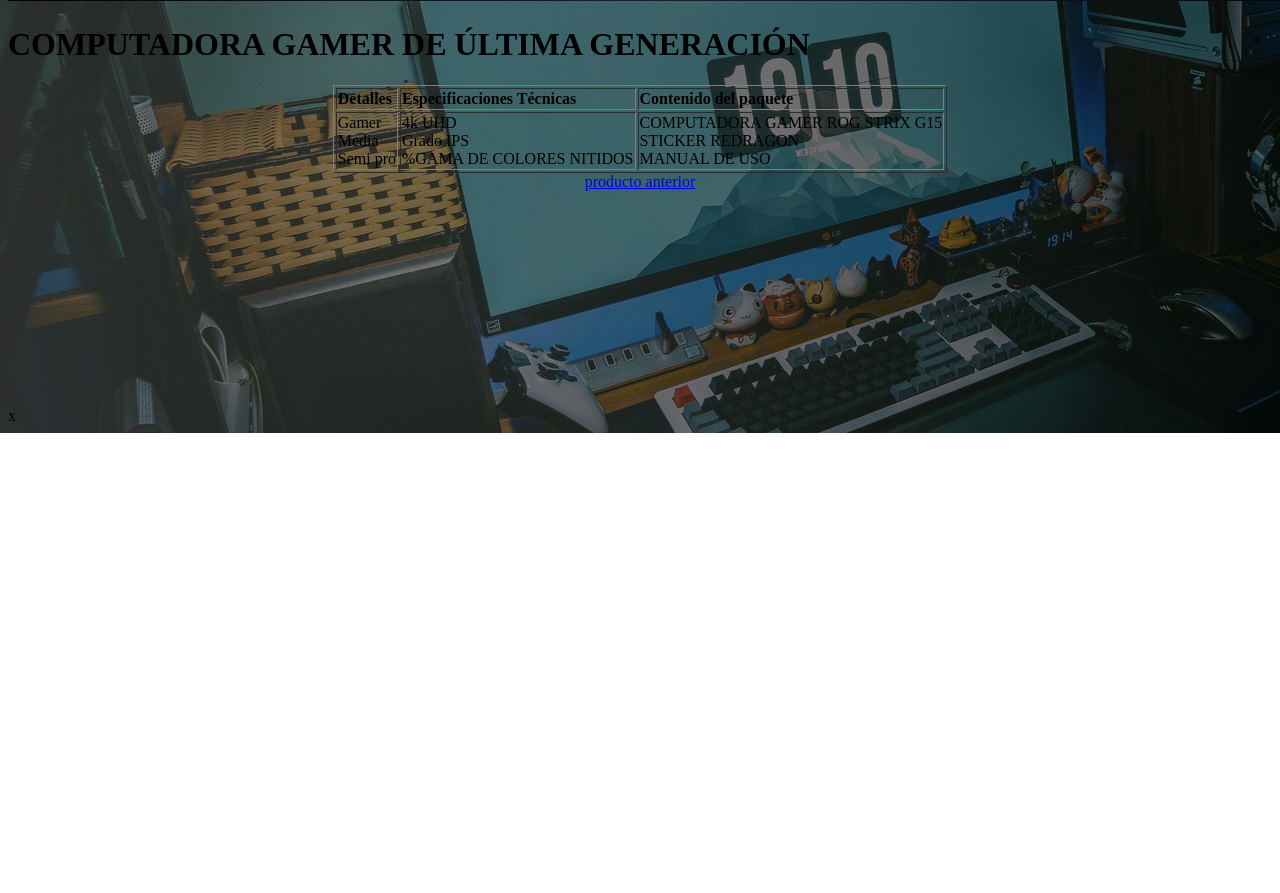
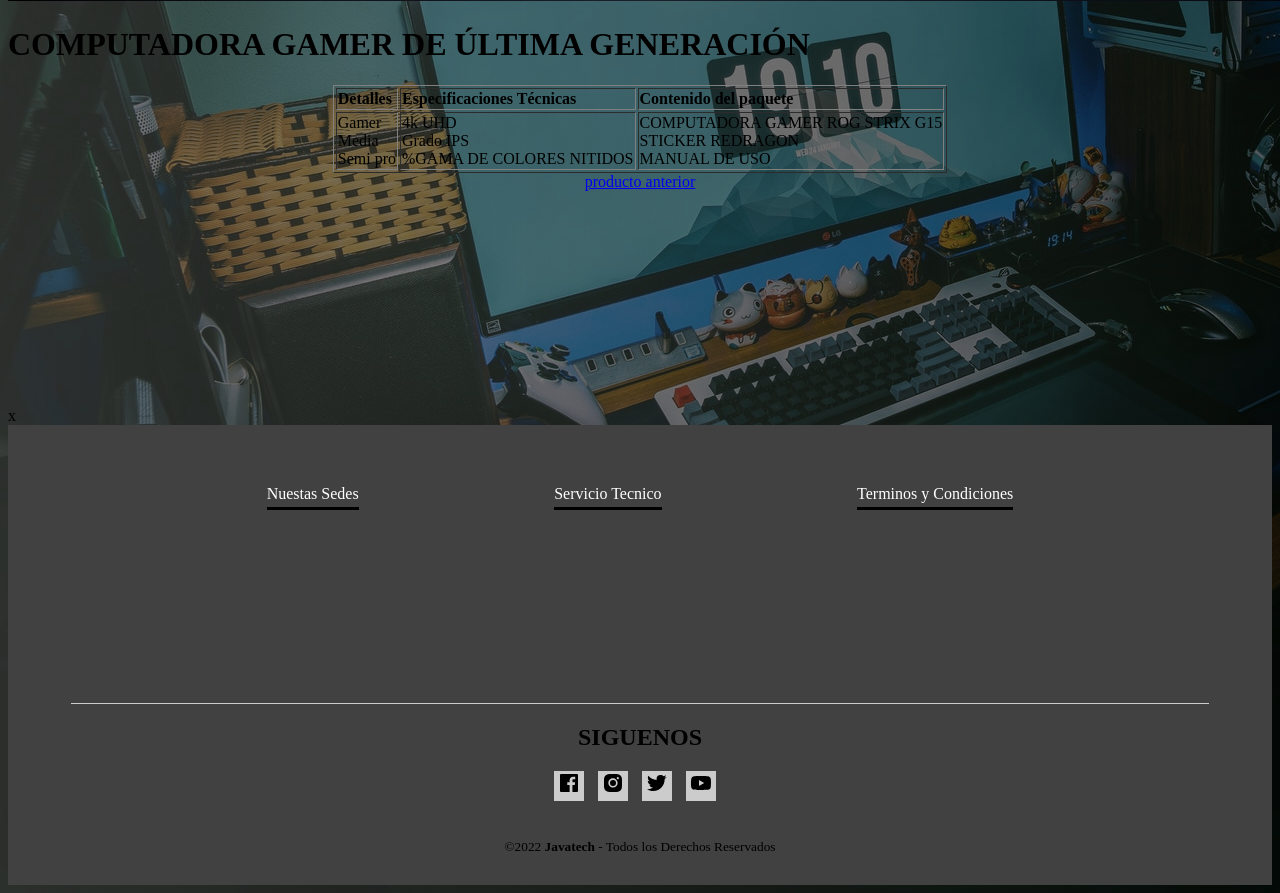
Before and after one commit to 72951086/lenguajes.github.io, a plain HTML site: page PAGINAS/especificaciones2.html in a window 1280 px wide. Shown: the part 475-1368 px from the top of the page. Before the commit the page ends 908 px from the top, so only its background shows below. Drawn offline with Linux system fonts and the light colour scheme.

Commit message:
footer
ingreso

```diff
--- a/CSS/color_letra.css
+++ b/CSS/color_letra.css
@@ -53,3 +53,36 @@ footer{
 .letra2{
     color: #fff;
 }
+
+.pie-pagina .box figure{
+    width: 600%;
+    height: 600%;
+    display: flex;
+    justify-content: center;
+    align-items: center;
+
+}
+.pie-pagina .box figure img .icon{
+    width: 400px;
+}
+
+.pie-pagina .box .red-social a{
+    display: inline-block;
+    text-decoration: none;
+    width: 30px;
+    height: 30px;
+    line-height: 30px;
+    color: aqua;
+    margin-right: 10px;
+    background-color: #ccc;
+    text-align: center;
+    transition: all 300ms ease;
+
+}
+.pie-pagina .box .red-social a:hover{
+    color: yellow;
+}
+
+.pie-pagina .grupo-1 small{
+    font-size: 15px;
+}
--- a/PAGINAS/especificaciones2.html
+++ b/PAGINAS/especificaciones2.html
@@ -36,6 +36,43 @@
         </center>
 
     <br><br><br><br><br><br><br><br><br><br><br><br>
-    x
+    x    <footer>
+        <div class="contenedor-footer">
+            <div class="content-foo">
+                <a href="./PAGINAS/Sucursales.html" >Nuestas Sedes</a>
+            </div>
+            <div class="content-foo">
+                <a href="">Servicio Tecnico</a>
+            </div>
+            <div class="content-foo">
+                <a href="./PAGINAS/terminosycondiciones.html">Terminos y Condiciones</a>
+            </div>
+        </div>
+        <center>
+        <div class="pie-pagina">
+
+
+            <div class="box">
+                <h2>SIGUENOS</h2>
+                    <div class="red-social">
+                        <a href="#" class="icon"><img src="/IMAGENES/face.svg" alt="F" ></a>
+                        <a href="#" class="icon"><img src="/IMAGENES/ins.svg" alt="I"></a>
+                        <a href="#" class="icon"><img src="/IMAGENES/tw.svg" alt="T"></a>
+                        <a href="#" class="icon"><img src="/IMAGENES/you.svg" alt="Y"></a>
+                    </div>
+            </div>
+        </div>
+        <br><br>
+        <div>
+        <div class="grupo-1">
+            <small> &copy;2022 <b>Javatech</b> - Todos los Derechos Reservados </small>
+
+        </div>
+
+
+        </div>
+        </div>
+        </center>
+    </footer>
 </body>
 </html>
```
Also changed, not shown: PAGINAS/Sucursales.html (+9 -6 lines), PAGINAS/especificaciones1.html (+26 -0 lines), PAGINAS/serviciotecnico.html (+39 -0 lines), index.html (+25 -0 lines), IMAGENES/face.svg (added), IMAGENES/facebook.png (added), IMAGENES/ins.svg (added), IMAGENES/instagram.png (added), IMAGENES/tw.svg (added), IMAGENES/twitter.png (added), IMAGENES/you.svg (added), IMAGENES/youtube.png (added), 1 other file.
